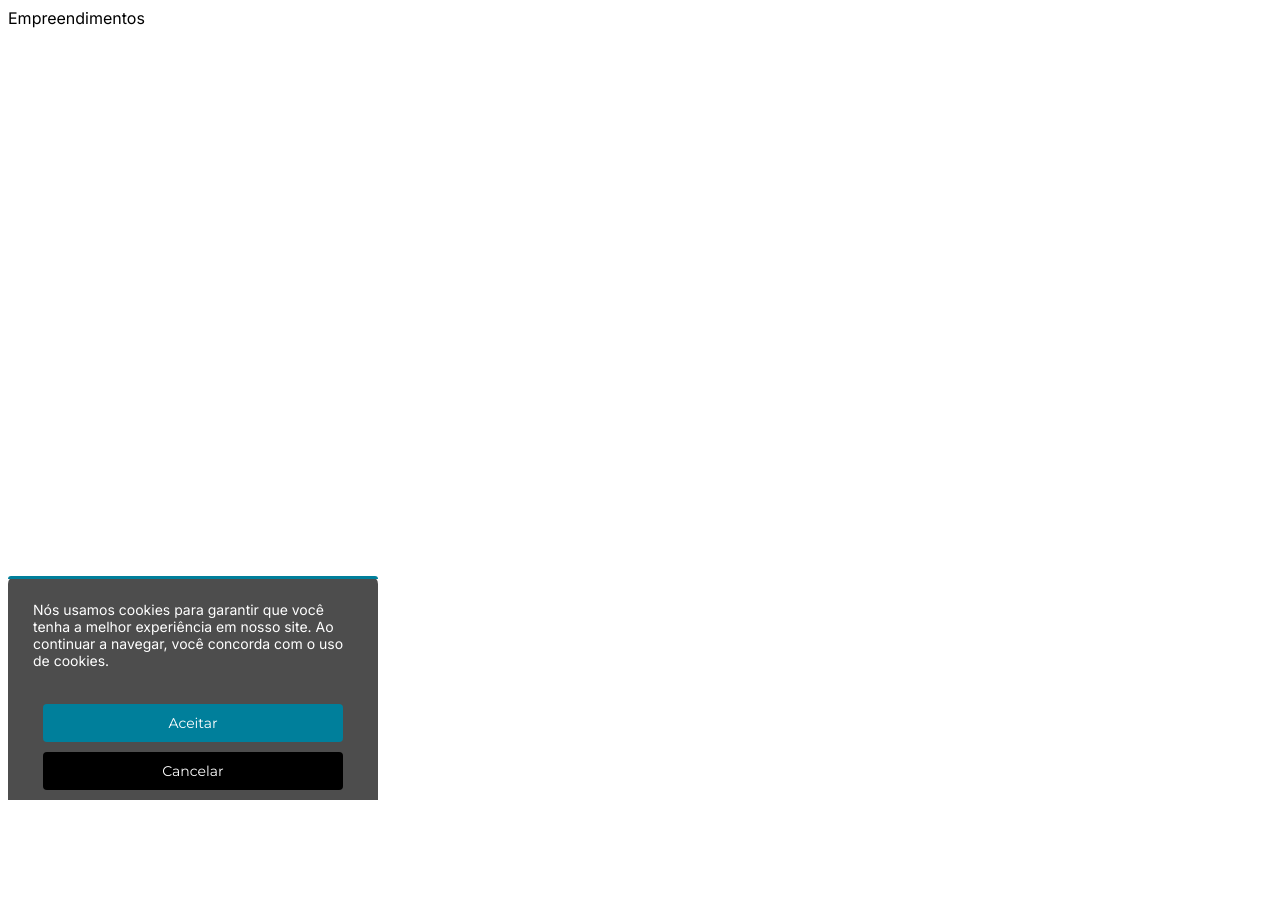
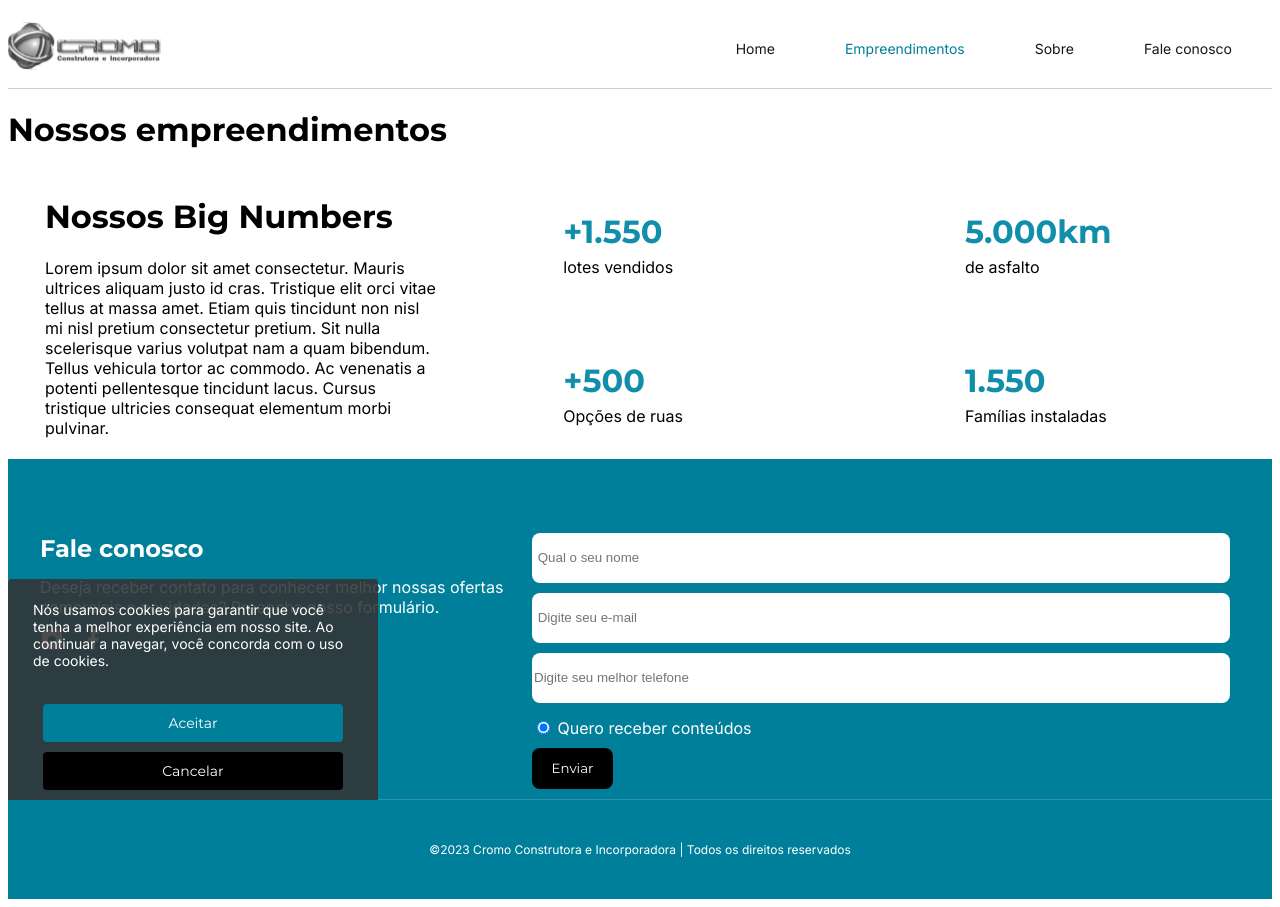
Before and after one commit to walttoncoelho/CROMO, a React (Create React App) app in the folder cromo/: page /empreendimentos in a window 1280 px wide. Before the commit the page ends 800 px from the top, so only its background shows below. Built offline with nearby package versions, Linux system fonts and the light colour scheme.

Commit message:
Inicia a página empreendimentos

```diff
--- a/cromo/src/pages/Empreendimentos/Empreendimentos.jsx
+++ b/cromo/src/pages/Empreendimentos/Empreendimentos.jsx
@@ -1,10 +1,16 @@
 import React from 'react'
+import Navbar from '../../components/Navbar/Navbar'
+import Footer from '../../components/footer/Footer'
+import SectionNumeros from '../Home/SectionNumeros/SectionNumeros'
 
 export default function Empreendimentos() {
   return (
     <div>
 <>
-Empreendimentos
+<Navbar/>
+<h1>Nossos empreendimentos</h1>
+<SectionNumeros/>
+<Footer/>
 </>
     </div>
   )
```
